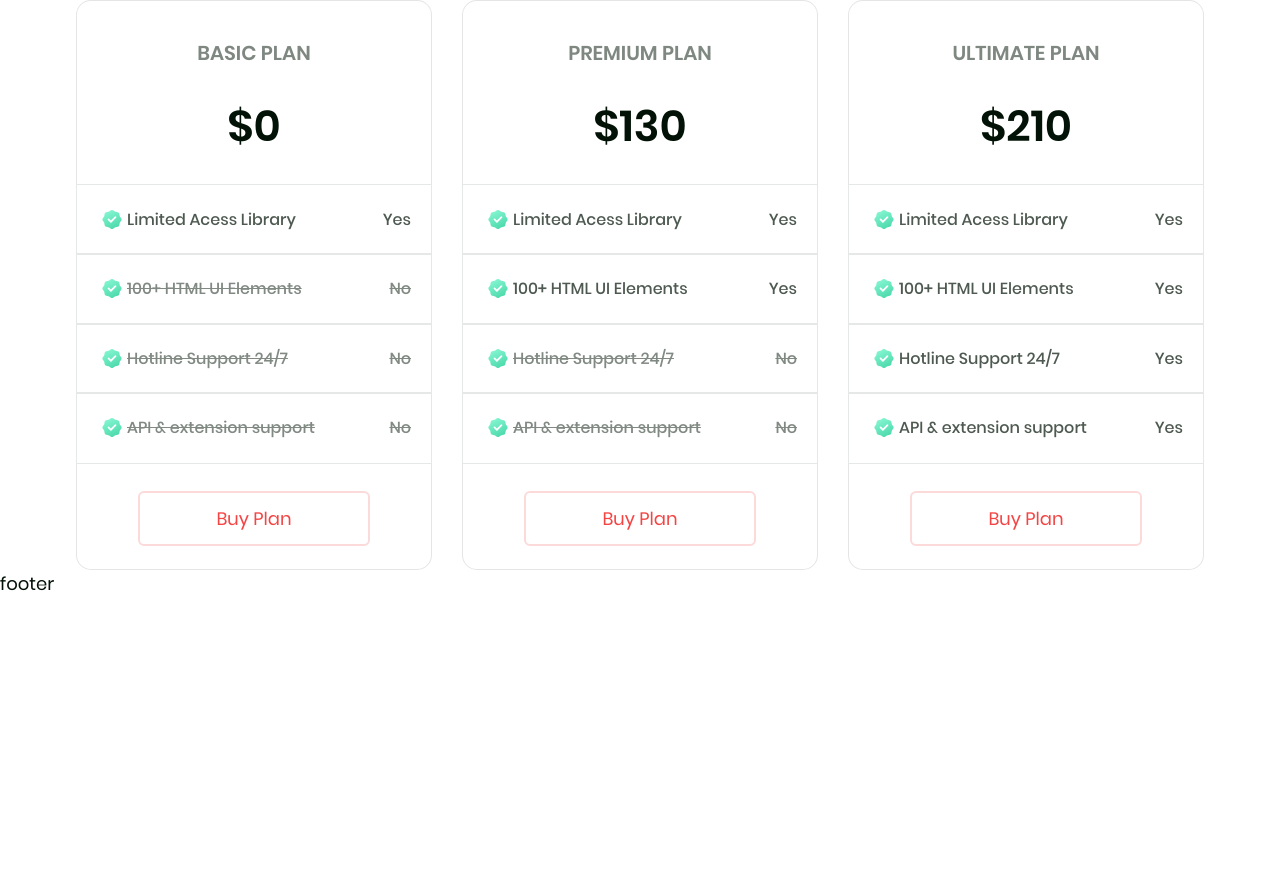
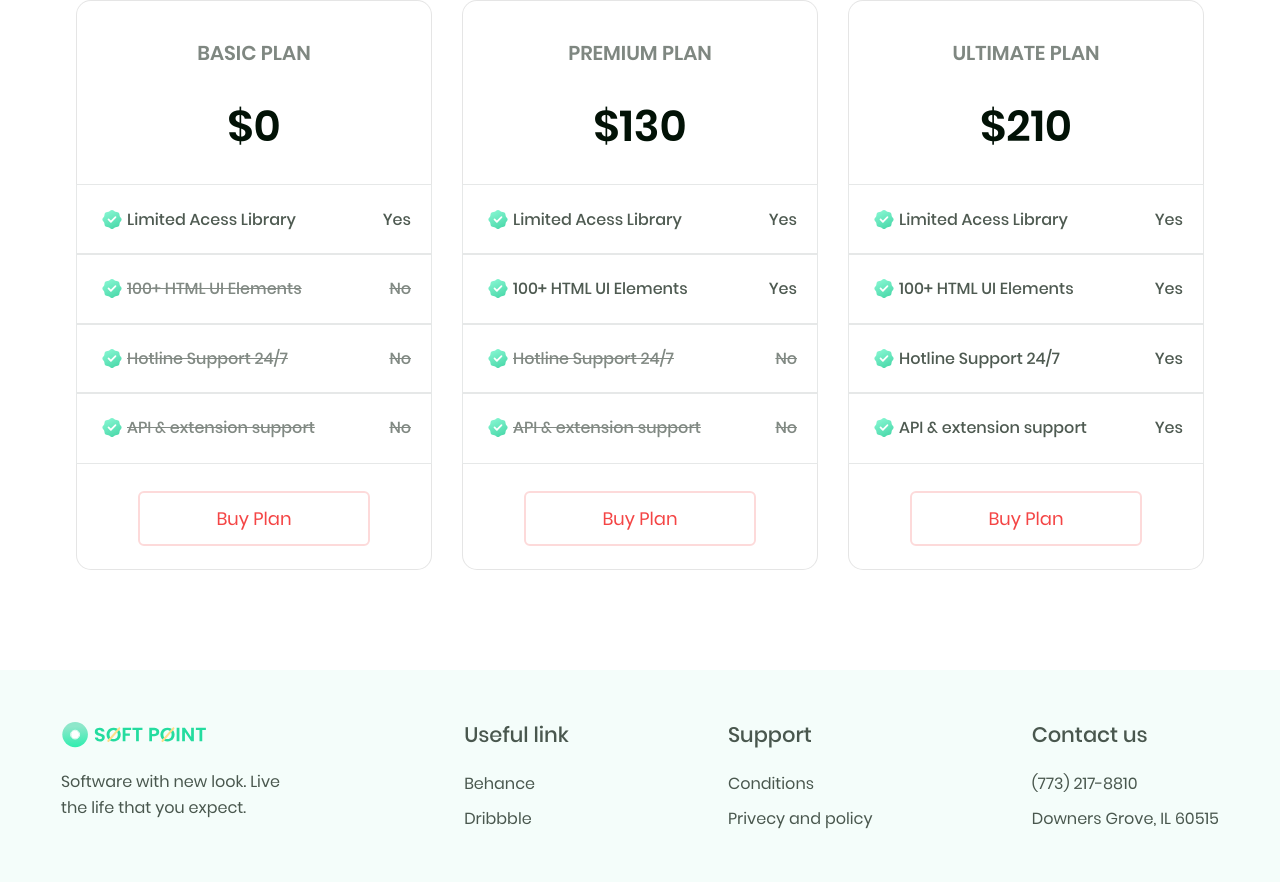
Before and after one commit to Responsive-Websites/SoftPoint, a plain HTML site: page dist/index.html in a window 1280 px wide. Shown: the part 3858-4740 px from the top of the page. Before the commit the page ends 4457 px from the top, so only its background shows below. Drawn offline with Linux system fonts and the light colour scheme; a script that the page names is missing; files whose address does not match are found by name.

Commit message:
Added footer block and styles

```diff
--- a/#src/scss/base.scss
+++ b/#src/scss/base.scss
@@ -88,3 +88,9 @@ h2 {
     font-size: 28px;
   }
 }
+h3 {
+  font-weight: 500;
+  font-size: 21px;
+  opacity: 0.7;
+  line-height: 147%;
+}
--- /dev/null
+++ b/#src/scss/templates/_footer.scss
@@ -0,0 +1,97 @@
+.footer {
+  margin-top: 100px;
+  background-color: #f4fdfa;
+  padding: 50px 0px;
+  &__container {
+  }
+  &__body {
+    display: flex;
+    justify-content: space-between;
+    @media screen and (max-width: 967px) {
+      flex-flow: row wrap;
+    }
+  }
+  &__logo {
+    & img {
+      width: 147px;
+      cursor: pointer;
+      margin-bottom: 20px;
+    }
+    & p {
+      max-width: 244px;
+      font-size: 16px;
+      line-height: 160%;
+      opacity: 0.7;
+      @media screen and (max-width: 585px) {
+        margin: 0 auto;
+      }
+    }
+    @media screen and (max-width: 967px) {
+      flex: 0 1 50%;
+    }
+    @media screen and (max-width: 585px) {
+      text-align: center;
+    }
+    @media screen and (max-width: 497px) {
+      flex: 0 1 100%;
+      margin-bottom: 40px;
+    }
+  }
+
+  &__use {
+    @media screen and (max-width: 967px) {
+      flex: 0 1 50%;
+      margin-bottom: 40px;
+    }
+    @media screen and (max-width: 585px) {
+      text-align: center;
+    }
+    @media screen and (max-width: 497px) {
+      flex: 0 1 100%;
+    }
+  }
+  &__label {
+    margin-bottom: 20px;
+  }
+  &__nav {
+  }
+  &__navItem {
+    font-size: 16px;
+    line-height: 160%;
+    color: #021206;
+    opacity: 0.7;
+    &:not(:last-child) {
+      margin-bottom: 10px;
+    }
+    & a {
+      color: inherit;
+      transition: 0.5s;
+      &:hover {
+        color: #0f855d;
+      }
+    }
+  }
+  &__support {
+    @media screen and (max-width: 967px) {
+      flex: 0 1 50%;
+    }
+    @media screen and (max-width: 585px) {
+      text-align: center;
+    }
+    @media screen and (max-width: 497px) {
+      flex: 0 1 100%;
+      margin-bottom: 40px;
+    }
+  }
+  &__contacts {
+    @media screen and (max-width: 967px) {
+      flex: 0 1 50%;
+    }
+    @media screen and (max-width: 585px) {
+      text-align: center;
+    }
+    @media screen and (max-width: 497px) {
+      flex: 0 1 100%;
+    }
+  }
+}
--- a/dist/index.html
+++ b/dist/index.html
@@ -328,7 +328,37 @@
 </main>
 
       <!-- -------- -->
-      <footer class="footer">footer</footer>
+      <footer class="footer">
+  <div class="footer__container container">
+    <div class="footer__body">
+      <div class="footer__logo">
+        <picture><source srcset="img/Logo.svg" type="image/webp"><img src="img/Logo.svg" alt="logo" /></picture>
+        <p>Software with new look. Live the life that you expect.</p>
+      </div>
+      <div class="footer__use">
+        <h3 class="footer__label">Useful link</h3>
+        <nav class="footer__nav">
+          <li class="footer__navItem"><a href="#">Behance</a></li>
+          <li class="footer__navItem"><a href="#">Dribbble</a></li>
+        </nav>
+      </div>
+      <div class="footer__support">
+        <h3 class="footer__label">Support</h3>
+        <nav class="footer__nav">
+          <li class="footer__navItem"><a href="#">Conditions</a></li>
+          <li class="footer__navItem"><a href="#">Privecy and policy</a></li>
+        </nav>
+      </div>
+      <div class="footer__contacts">
+        <h3 class="footer__label">Contact us</h3>
+        <nav class="footer__nav">
+          <li class="footer__navItem"><a href="#">(773) 217-8810</a></li>
+          <li class="footer__navItem"><a href="#">Downers Grove, IL 60515</a></li>
+        </nav>
+      </div>
+    </div>
+  </div>
+</footer>
 
     </div>
 
```
Also changed, not shown: #src/_footer.html (+31 -1 lines), dist/css/style.css, dist/css/style.min.css.
